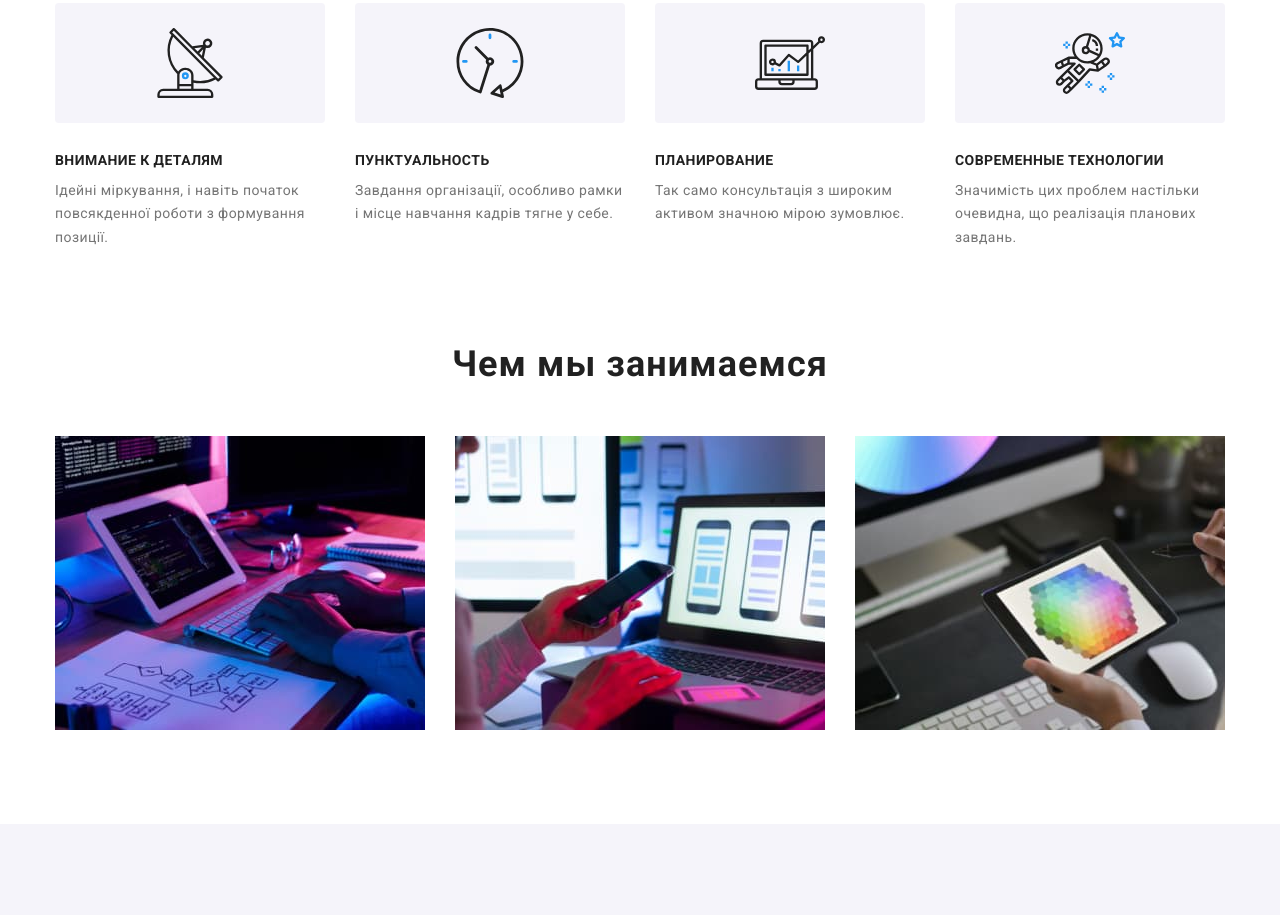
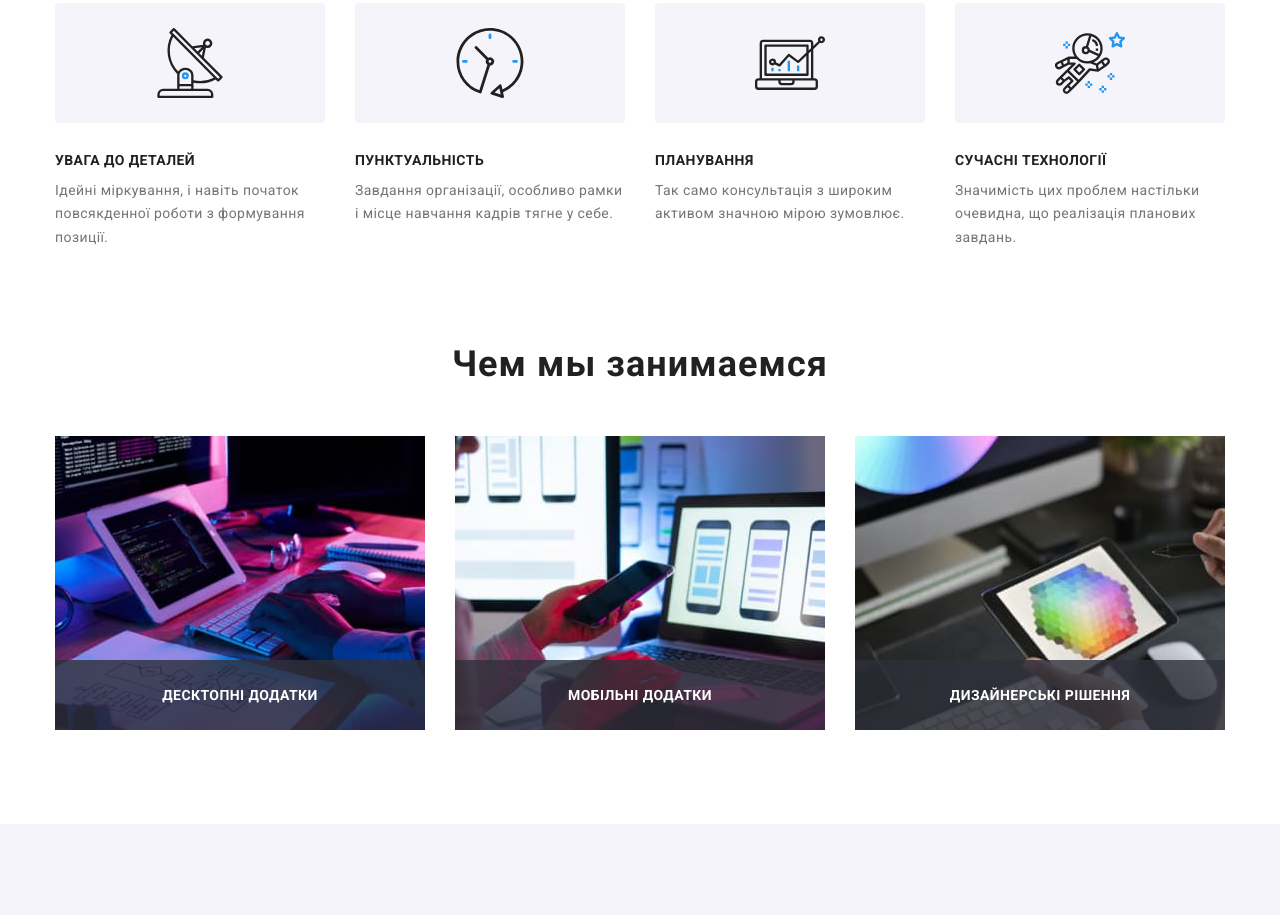
Before and after one commit to SerhiiRizvan/goit-markup-hw-06-6, a plain HTML site: page index.html in a window 1280 px wide. Shown: the part 772-1687 px from the top of the page. Drawn offline with nearby package versions, Linux system fonts and the light colour scheme.

Commit message:
sdfsfasdf

```diff
--- a/css/style.css
+++ b/css/style.css
@@ -294,6 +294,25 @@ background-color: #188CE8;
 .occupation-item {
     flex-basis: calc(100% / 3 - 30px);
     margin-right: 30px;
+    position: relative;
+}
+
+.occupation-text-after {
+    font-style: normal;
+    font-weight: 700;
+    font-size: 14px;
+    line-height: 16px;
+    text-align: center;
+    letter-spacing: 0.03em;
+    text-transform: uppercase;
+    color: #FFFFFF;
+    position: absolute;
+    width: 100%;
+    bottom: 0;
+    left: 0;
+    padding-top: 27px;
+    padding-bottom: 27px;
+    background-color: rgba(47, 48, 58, 0.8);;
 }
 
 .team {
--- a/index.html
+++ b/index.html
@@ -73,25 +73,25 @@
           <h2 hidden>Peculiarities</h2>
           <ul class="list peculiarities-list">
             <li class="peculiarities-item icon-antenna">
-              <p class="peculiarities-title">Внимание к деталям</p>
+              <p class="peculiarities-title">УВАГА ДО ДЕТАЛЕЙ</p>
               <p class="peculiarities-text">
                 Ідейні міркування, і навіть початок повсякденної роботи з формування позиції.
               </p>
             </li>
             <li class="peculiarities-item icon-clock">
-              <p class="peculiarities-title">Пунктуальность</p>
+              <p class="peculiarities-title">ПУНКТУАЛЬНІСТЬ</p>
               <p class="peculiarities-text">
                 Завдання організації, особливо рамки і місце навчання кадрів тягне у себе.
               </p>
             </li>
             <li class="peculiarities-item icon-diagram">
-              <p class="peculiarities-title">Планирование</p>
+              <p class="peculiarities-title">ПЛАНУВАННЯ</p>
               <p class="peculiarities-text">
                 Так само консультація з широким активом значною мірою зумовлює.
               </p>
             </li>
             <li class="peculiarities-item icon-astronaut">
-              <p class="peculiarities-title">Современные технологии</p>
+              <p class="peculiarities-title">СУЧАСНІ ТЕХНОЛОГІЇ</p>
               <p class="peculiarities-text">
                 Значимість цих проблем настільки очевидна, що реалізація планових завдань.
               </p>
@@ -105,12 +105,15 @@
           <ul class="list occupation-list">
             <li class="occupation-item">
               <img src="./images/laptop-on-table.jpg" width="370" alt="ноутбук на столе" />
+              <p class="occupation-text-after">Десктопні додатки</p>
             </li>
             <li class="occupation-item">
               <img src="./images/laptop-and-phone.jpg" width="370" alt="ноутбук и телефон" />
+              <p class="occupation-text-after">Мобільні додатки</p>
             </li>
             <li class="occupation-item">
               <img src="./images/ipad.jpg" width="370" alt="планшет" />
+              <p class="occupation-text-after">Дизайнерські рішення</p>
             </li>
           </ul>
         </div>
```
